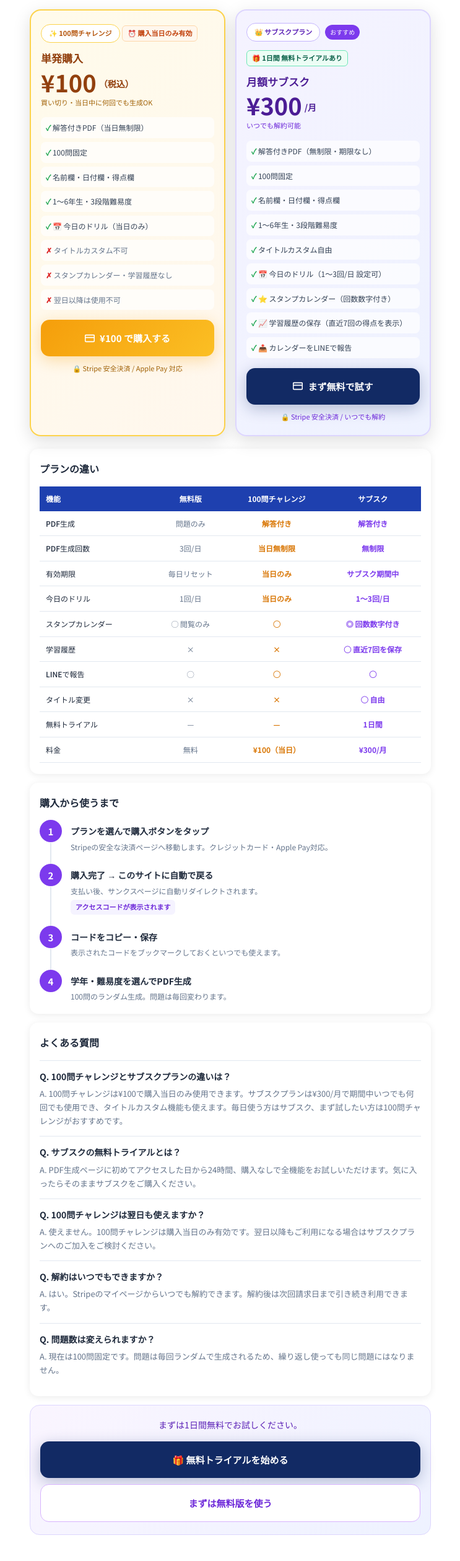
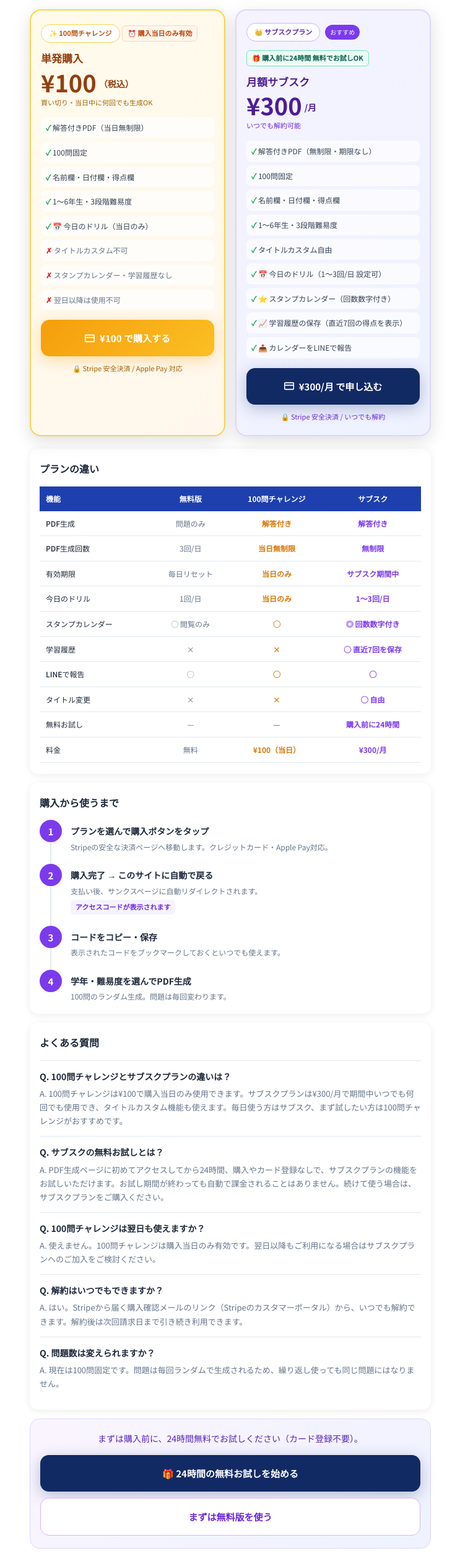
Before and after one commit to circlr-japan/sansu-drill, a plain HTML site: page premium.html in a window 1280 px wide. Shown: the part 201-2720 px from the top of the page at 62% size, without its empty margins (268-1011 px from the left). Drawn offline with Linux system fonts and the light colour scheme.

Commit message:
fix(adsense): 料金表記の矛盾解消・PR表記・確認日の更新
- premium: 「まず無料で試す」が購入ページ直行だったため「¥300/月 で申し込む」に変更。無料お試しは「購入前に24時間・カード登録不要」と実態に合わせて統一
- tokusho: 存在しない「解約ページ」の記述を削除し、解約方法・日割り返金なし・無料お試しを明記（premium の FAQ と一致）
- privacy: 「PDF機能の決済など」を「有料の追加機能の購入など」に修正
- tablet-sansu-kyozai-hikaku: 冒頭に【PR】表記を追加
- index: 確認日を 2026年11月16日 に更新

Co-Authored-By: Claude Opus 5.5 <noreply@anthropic.com>
Claude-Session: https://claude.ai/code/session_013441hZzpTKrhkrC8DWFGq1

```diff
--- a/premium.html
+++ b/premium.html
@@ -168,7 +168,7 @@ footer a{color:#94A3B8;text-decoration:underline;}
         <div class="plan-badge badge-purple" style="margin-bottom:0;">👑 サブスクプラン</div>
         <div class="badge-new">おすすめ</div>
       </div>
-      <div class="trial-tag">🎁 1日間 無料トライアルあり</div>
+      <div class="trial-tag">🎁 購入前に24時間 無料でお試しOK</div>
       <div class="plan-name s-name">月額サブスク</div>
       <div class="plan-price-row">
         <div class="plan-price s-price">¥300</div>
@@ -188,7 +188,7 @@ footer a{color:#94A3B8;text-decoration:underline;}
       </ul>
       <a class="btn-buy btn-purple" href="https://buy.stripe.com/4gM00b9rT6HzcuT5tA9sk03" target="_blank" rel="noopener">
         <svg width="16" height="16" viewBox="0 0 24 24" fill="none" stroke="currentColor" stroke-width="2.5"><rect x="1" y="4" width="22" height="16" rx="2"/><line x1="1" y1="10" x2="23" y2="10"/></svg>
-        まず無料で試す
+        ¥300/月 で申し込む
       </a>
       <div class="secure-note secure-note-p">🔒 Stripe 安全決済 / いつでも解約</div>
     </div>
@@ -208,7 +208,7 @@ footer a{color:#94A3B8;text-decoration:underline;}
       <tr><td>学習履歴</td><td class="tag-free">×</td><td class="tag-c">×</td><td class="tag-s">◯ 直近7回を保存</td></tr>
       <tr><td>LINEで報告</td><td class="tag-free">◯</td><td class="tag-c">◯</td><td class="tag-s">◯</td></tr>
       <tr><td>タイトル変更</td><td class="tag-free">×</td><td class="tag-c">×</td><td class="tag-s">◯ 自由</td></tr>
-      <tr><td>無料トライアル</td><td class="tag-free">—</td><td class="tag-c">—</td><td class="tag-s">1日間</td></tr>
+      <tr><td>無料お試し</td><td class="tag-free">—</td><td class="tag-c">—</td><td class="tag-s">購入前に24時間</td></tr>
       <tr><td>料金</td><td class="tag-free">無料</td><td class="tag-c">¥100（当日）</td><td class="tag-s">¥300/月</td></tr>
     </table>
   </div>
@@ -259,8 +259,8 @@ footer a{color:#94A3B8;text-decoration:underline;}
       <div class="faq-a">A. 100問チャレンジは¥100で購入当日のみ使用できます。サブスクプランは¥300/月で期間中いつでも何回でも使用でき、タイトルカスタム機能も使えます。毎日使う方はサブスク、まず試したい方は100問チャレンジがおすすめです。</div>
     </div>
     <div class="faq-item">
-      <div class="faq-q">Q. サブスクの無料トライアルとは？</div>
-      <div class="faq-a">A. PDF生成ページに初めてアクセスした日から24時間、購入なしで全機能をお試しいただけます。気に入ったらそのままサブスクをご購入ください。</div>
+      <div class="faq-q">Q. サブスクの無料お試しとは？</div>
+      <div class="faq-a">A. PDF生成ページに初めてアクセスしてから24時間、購入やカード登録なしで、サブスクプランの機能をお試しいただけます。お試し期間が終わっても自動で課金されることはありません。続けて使う場合は、サブスクプランをご購入ください。</div>
     </div>
     <div class="faq-item">
       <div class="faq-q">Q. 100問チャレンジは翌日も使えますか？</div>
@@ -268,7 +268,7 @@ footer a{color:#94A3B8;text-decoration:underline;}
     </div>
     <div class="faq-item">
       <div class="faq-q">Q. 解約はいつでもできますか？</div>
-      <div class="faq-a">A. はい。Stripeのマイページからいつでも解約できます。解約後は次回請求日まで引き続き利用できます。</div>
+      <div class="faq-a">A. はい。Stripeから届く購入確認メールのリンク（Stripeのカスタマーポータル）から、いつでも解約できます。解約後は次回請求日まで引き続き利用できます。</div>
     </div>
     <div class="faq-item">
       <div class="faq-q">Q. 問題数は変えられますか？</div>
@@ -278,9 +278,9 @@ footer a{color:#94A3B8;text-decoration:underline;}
 
   <!-- 底部CTA -->
   <div style="background:linear-gradient(135deg,#FAF5FF,#EEF2FF);border:1.5px solid #DDD6FE;border-radius:16px;padding:20px 16px;text-align:center;">
-    <p style="font-size:14px;color:#5B21B6;margin-bottom:14px;line-height:1.7;">まずは1日間無料でお試しください。</p>
+    <p style="font-size:14px;color:#5B21B6;margin-bottom:14px;line-height:1.7;">まずは購入前に、24時間無料でお試しください（カード登録不要）。</p>
     <a class="btn-buy btn-purple" href="/premium-pdf.html?plan=sub">
-      🎁 無料トライアルを始める
+      🎁 24時間の無料お試しを始める
     </a>
     <a class="btn-buy btn-outline" href="/">まずは無料版を使う</a>
   </div>
--- a/sitemap.xml
+++ b/sitemap.xml
@@ -36,17 +36,17 @@
   <url><loc>https://www.nijumaru-drill.com/menseki-enza.html</loc><lastmod>2026-11-16</lastmod><changefreq>monthly</changefreq><priority>0.6</priority></url>
   <url><loc>https://www.nijumaru-drill.com/multiplication-guide.html</loc><lastmod>2026-09-27</lastmod><changefreq>monthly</changefreq><priority>0.7</priority></url>
   <url><loc>https://www.nijumaru-drill.com/percentage-guide.html</loc><lastmod>2026-09-27</lastmod><changefreq>monthly</changefreq><priority>0.7</priority></url>
-  <url><loc>https://www.nijumaru-drill.com/premium.html</loc><lastmod>2026-07-06</lastmod><changefreq>weekly</changefreq><priority>0.8</priority></url>
+  <url><loc>https://www.nijumaru-drill.com/premium.html</loc><lastmod>2026-11-16</lastmod><changefreq>weekly</changefreq><priority>0.8</priority></url>
   <url><loc>https://www.nijumaru-drill.com/privacy.html</loc><lastmod>2026-11-16</lastmod><changefreq>monthly</changefreq><priority>0.6</priority></url>
   <url><loc>https://www.nijumaru-drill.com/reduce-mistakes.html</loc><lastmod>2026-09-27</lastmod><changefreq>monthly</changefreq><priority>0.6</priority></url>
   <url><loc>https://www.nijumaru-drill.com/sansu-onayami-guide.html</loc><lastmod>2026-09-27</lastmod><changefreq>monthly</changefreq><priority>0.8</priority></url>
   <url><loc>https://www.nijumaru-drill.com/study-habits.html</loc><lastmod>2026-09-27</lastmod><changefreq>monthly</changefreq><priority>0.6</priority></url>
   <url><loc>https://www.nijumaru-drill.com/subtraction-guide.html</loc><lastmod>2026-09-27</lastmod><changefreq>monthly</changefreq><priority>0.7</priority></url>
   <url><loc>https://www.nijumaru-drill.com/suken-guide.html</loc><lastmod>2026-09-27</lastmod><changefreq>monthly</changefreq><priority>0.7</priority></url>
-  <url><loc>https://www.nijumaru-drill.com/tablet-sansu-kyozai-hikaku.html</loc><lastmod>2026-09-30</lastmod><changefreq>monthly</changefreq><priority>0.6</priority></url>
+  <url><loc>https://www.nijumaru-drill.com/tablet-sansu-kyozai-hikaku.html</loc><lastmod>2026-11-16</lastmod><changefreq>monthly</changefreq><priority>0.6</priority></url>
   <url><loc>https://www.nijumaru-drill.com/test-prep.html</loc><lastmod>2026-09-27</lastmod><changefreq>monthly</changefreq><priority>0.6</priority></url>
   <url><loc>https://www.nijumaru-drill.com/time-calculation.html</loc><lastmod>2026-11-16</lastmod><changefreq>monthly</changefreq><priority>0.6</priority></url>
-  <url><loc>https://www.nijumaru-drill.com/tokusho.html</loc><lastmod>2026-07-06</lastmod><changefreq>monthly</changefreq><priority>0.6</priority></url>
+  <url><loc>https://www.nijumaru-drill.com/tokusho.html</loc><lastmod>2026-11-16</lastmod><changefreq>monthly</changefreq><priority>0.6</priority></url>
   <url><loc>https://www.nijumaru-drill.com/tanni-kanzan-guide.html</loc><lastmod>2026-11-16</lastmod><changefreq>monthly</changefreq><priority>0.7</priority></url>
   <url><loc>https://www.nijumaru-drill.com/baisuu-yakusuu-guide.html</loc><lastmod>2026-11-16</lastmod><changefreq>monthly</changefreq><priority>0.7</priority></url>
   <url><loc>https://www.nijumaru-drill.com/gaisuu-shishagoonyuu-guide.html</loc><lastmod>2026-11-16</lastmod><changefreq>monthly</changefreq><priority>0.7</priority></url>
```
Also changed, not shown: index.html (+1 -1 lines), privacy.html (+1 -1 lines), tablet-sansu-kyozai-hikaku.html (+1 -0 lines), tokusho.html (+3 -2 lines).
